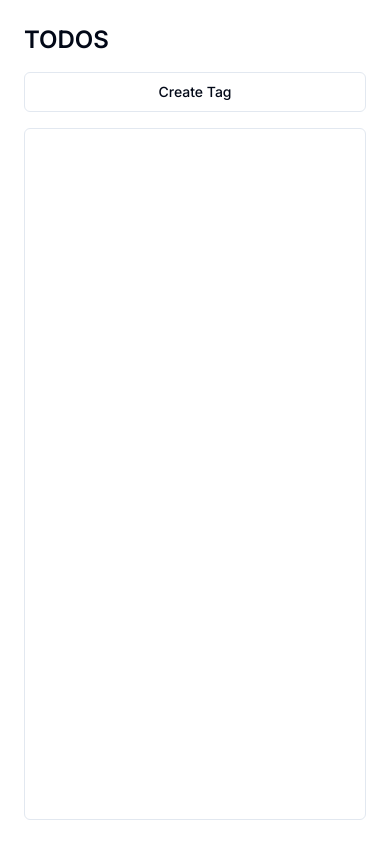
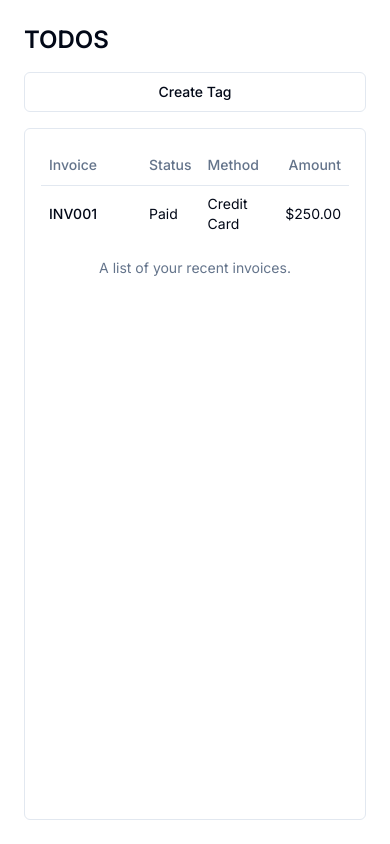
Before and after one commit to bryanhad/borong-yuk, a Next.js app: page / in a window 390 px wide. Built offline with nearby package versions, Linux system fonts and the light colour scheme; no server answers.

Commit message:
feat: product table is now responsive

```diff
--- a/src/app/(home)/page.tsx
+++ b/src/app/(home)/page.tsx
@@ -1,15 +1,41 @@
-import Modal from '@/components/ui/modal'
-import React from 'react'
-
+import Modal from "@/components/ui/modal"
+import React from "react"
+import {
+    Table,
+    TableBody,
+    TableCaption,
+    TableCell,
+    TableHead,
+    TableHeader,
+    TableRow,
+  } from "@/components/ui/table"
 async function HomePage() {
     return (
         <>
-            <h1 className="font-semibold text-2xl">TODOS</h1>
-            <Modal title='Title' buttonText='Create Tag'>
+            <h1 className="text-2xl font-semibold">TODOS</h1>
+            <Modal title="Title" buttonText="Create Tag">
                 <div>yeah</div>
-              </Modal>
-            <div className="border p-4 rounded-md flex-1">
-
+            </Modal>
+            <div className="flex-1 rounded-md border p-4">
+            <Table>
+  <TableCaption>A list of your recent invoices.</TableCaption>
+  <TableHeader>
+    <TableRow>
+      <TableHead className="w-[100px]">Invoice</TableHead>
+      <TableHead>Status</TableHead>
+      <TableHead>Method</TableHead>
+      <TableHead className="text-right">Amount</TableHead>
+    </TableRow>
+  </TableHeader>
+  <TableBody>
+    <TableRow>
+      <TableCell className="font-medium">INV001</TableCell>
+      <TableCell>Paid</TableCell>
+      <TableCell>Credit Card</TableCell>
+      <TableCell className="text-right">$250.00</TableCell>
+    </TableRow>
+  </TableBody>
+</Table>
 
             </div>
         </>
--- a/src/app/(seller)/layout.tsx
+++ b/src/app/(seller)/layout.tsx
@@ -29,9 +29,9 @@ export default function RootLayout({
                 )}
             >
                 <Navbar />
-                <div className="flex grow">
+                <div className="flex flex-col lg:flex-row flex-1">
                     <Sidebar />
-                    <main className="flex-1 p-6">{children}</main>
+                    {children}
                 </div>
                 <FlashToast />
             </body>
--- a/src/app/(seller)/seller/products/page.tsx
+++ b/src/app/(seller)/seller/products/page.tsx
@@ -1,4 +1,5 @@
 import { Button } from "@/components/ui/button"
+import Main from "@/components/ui/main"
 import { Switch } from "@/components/ui/switch"
 import {
     Table,
@@ -15,7 +16,7 @@ import Link from "next/link"
 
 function SellerProductsPage() {
     return (
-        <div className="flex h-full flex-col">
+        <Main classname="flex flex-1 flex-col ">
             <div className="mb-6 flex justify-between">
                 <h1 className="text-2xl font-bold">Your Products</h1>
                 <Button asChild variant="outline">
@@ -23,7 +24,7 @@ function SellerProductsPage() {
                 </Button>
             </div>
             <ProductsTable />
-        </div>
+        </Main>
     )
 }
 
@@ -38,7 +39,7 @@ async function ProductsTable() {
     const products = await getProductsData()
 
     return (
-        <Table className="flex-shrink-0">
+        <Table containerClassName="bg-white rounded-md shadow-md flex-1 p-4">
             <TableHeader>
                 <TableRow>
                     <TableHead>Product Info</TableHead>
@@ -48,7 +49,7 @@ async function ProductsTable() {
                     <TableHead className="w-[200px]"></TableHead>
                 </TableRow>
             </TableHeader>
-            <TableBody className="h-full overflow-y-auto">
+            <TableBody className="h-full">
                 {products.map((product) => (
                     <TableRow key={product.id}>
                         <TableCell className="font-medium">
@@ -58,13 +59,13 @@ async function ProductsTable() {
                                     src={product.imagePath}
                                     height={100}
                                     width={100}
-                                    className="rounded-md"
+                                    className="h-24 w-24 rounded-md object-cover"
                                 />
-                                <div className="max-w-[200px] space-y-1">
+                                <div className="flex-1 space-y-1 overflow-hidden">
                                     <p className="truncate font-semibold">
                                         {product.name}
                                     </p>
-                                    <p className="truncate font-light">
+                                    <p className="max-w-max truncate font-light">
                                         ID: {product.id}
                                     </p>
                                 </div>
--- /dev/null
+++ b/src/components/ui/main.tsx
@@ -0,0 +1,18 @@
+import { cn } from "@/lib/utils"
+import React from "react"
+
+function Main({
+    classname,
+    children,
+}: {
+    classname?: string
+    children: React.ReactNode
+}) {
+    return (
+        <main className={cn("p-6", classname)}>
+            {children}
+        </main>
+    )
+}
+
+export default Main
--- a/src/components/ui/table.tsx
+++ b/src/components/ui/table.tsx
@@ -4,9 +4,9 @@ import { cn } from "@/lib/utils"
 
 const Table = React.forwardRef<
   HTMLTableElement,
-  React.HTMLAttributes<HTMLTableElement>
->(({ className, ...props }, ref) => (
-  <div className="relative w-full h-full bg-white shadow-sm rounded-md">
+  React.HTMLAttributes<HTMLTableElement> & {containerClassName?:string}
+>(({ className,containerClassName, ...props }, ref) => (
+  <div className={cn("relative w-full overflow-auto", containerClassName)}>
     <table
       ref={ref}
       className={cn("w-full caption-bottom text-sm", className)}
@@ -73,7 +73,7 @@ const TableHead = React.forwardRef<
   <th
     ref={ref}
     className={cn(
-      "h-12 px-4 text-left align-middle font-medium text-muted-foreground [&:has([role=checkbox])]:pr-0",
+      "h-10 px-2 text-left align-middle font-medium text-muted-foreground [&:has([role=checkbox])]:pr-0 [&>[role=checkbox]]:translate-y-[2px]",
       className
     )}
     {...props}
@@ -87,7 +87,10 @@ const TableCell = React.forwardRef<
 >(({ className, ...props }, ref) => (
   <td
     ref={ref}
-    className={cn("p-4 align-middle [&:has([role=checkbox])]:pr-0", className)}
+    className={cn(
+      "p-2 align-middle [&:has([role=checkbox])]:pr-0 [&>[role=checkbox]]:translate-y-[2px]",
+      className
+    )}
     {...props}
   />
 ))
```
